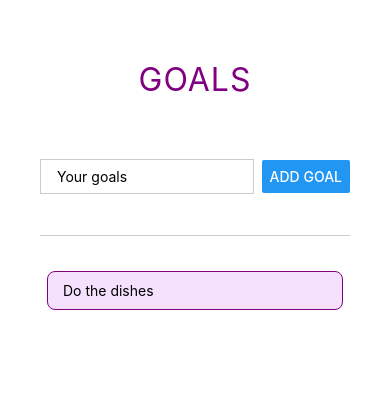
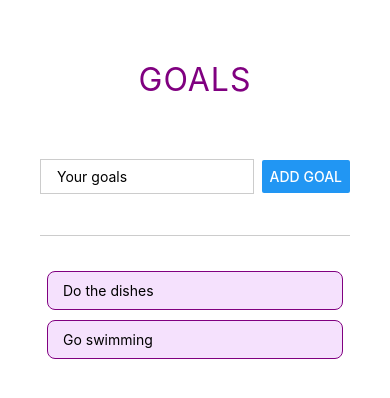
Before and after one commit to emilydaykin/Goals, a React Native app: screen / in a window 390 px wide. Shown: the top 398 px of the page. Built offline with nearby package versions, Linux system fonts and the light colour scheme.

Commit message:
Adding 2nd placeholder goal

```diff
--- a/App.js
+++ b/App.js
@@ -4,7 +4,10 @@ import Goals from './components/Goals';
 import GoalInput from './components/GoalInput';
 
 export default function App() {
-  const [goals, setGoals] = useState([{ text: 'Do the dishes', key: 0 }]);
+  const [goals, setGoals] = useState([
+    { text: 'Do the dishes', key: 0 },
+    { text: 'Go swimming', key: 1 },
+  ]);
 
   const deleteGoalHandler = (id) => {
     console.log('delete goal...');
```
